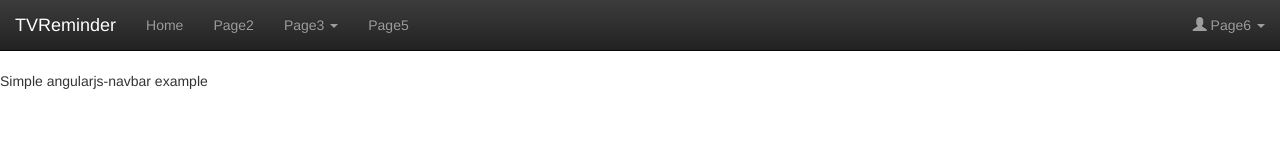
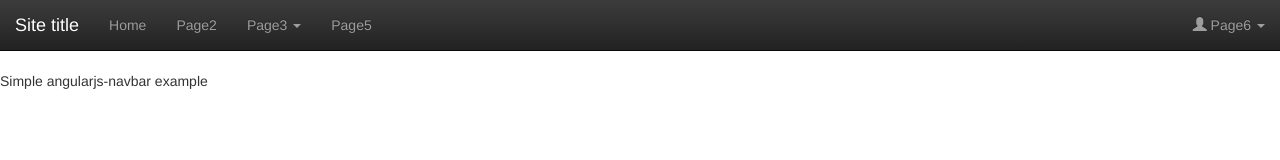
Before and after one commit to ofekray/angularjs-navbar, a plain HTML site: page index.html in a window 1280 px wide. Drawn offline with nearby package versions, Linux system fonts and the light colour scheme.

Commit message:
Json title

```diff
--- a/navbar/navbar.template.html
+++ b/navbar/navbar.template.html
@@ -7,7 +7,7 @@
           <span class="icon-bar"></span>
           <span class="icon-bar"></span>
       </button>
-      <a class="navbar-brand" href="#">TVReminder</a>
+      <a class="navbar-brand" href="#">{{$ctrl.navigationData.title}}</a>
   </div>
   <div class="collapse navbar-collapse">
     <ul class="nav navbar-nav">
--- a/resources/navigation.json
+++ b/resources/navigation.json
@@ -1,5 +1,6 @@
 {
-    "left" : [
+    "title": "Site title",
+    "left": [
         {
             "title": "Home",
             "route": "#!/",
```
